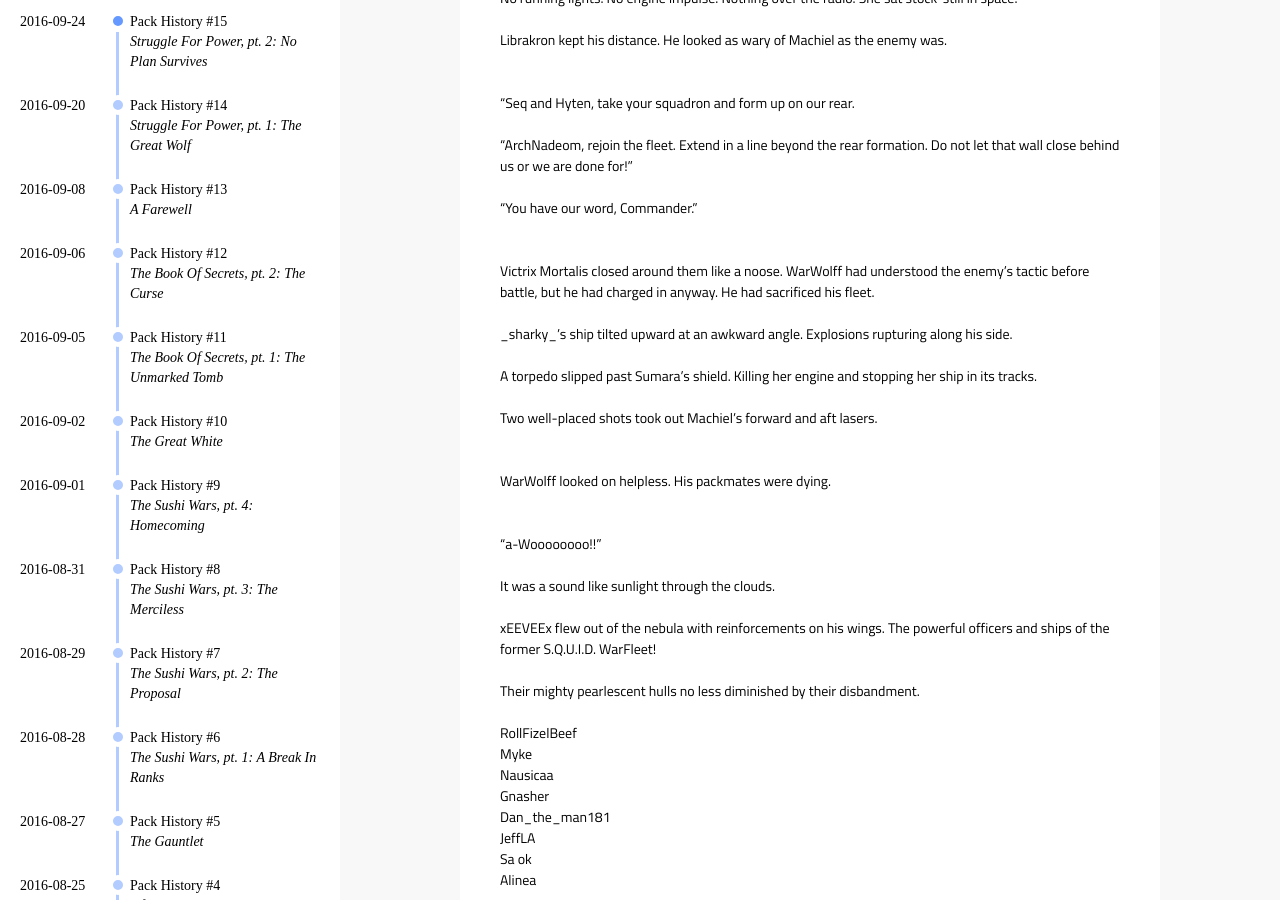
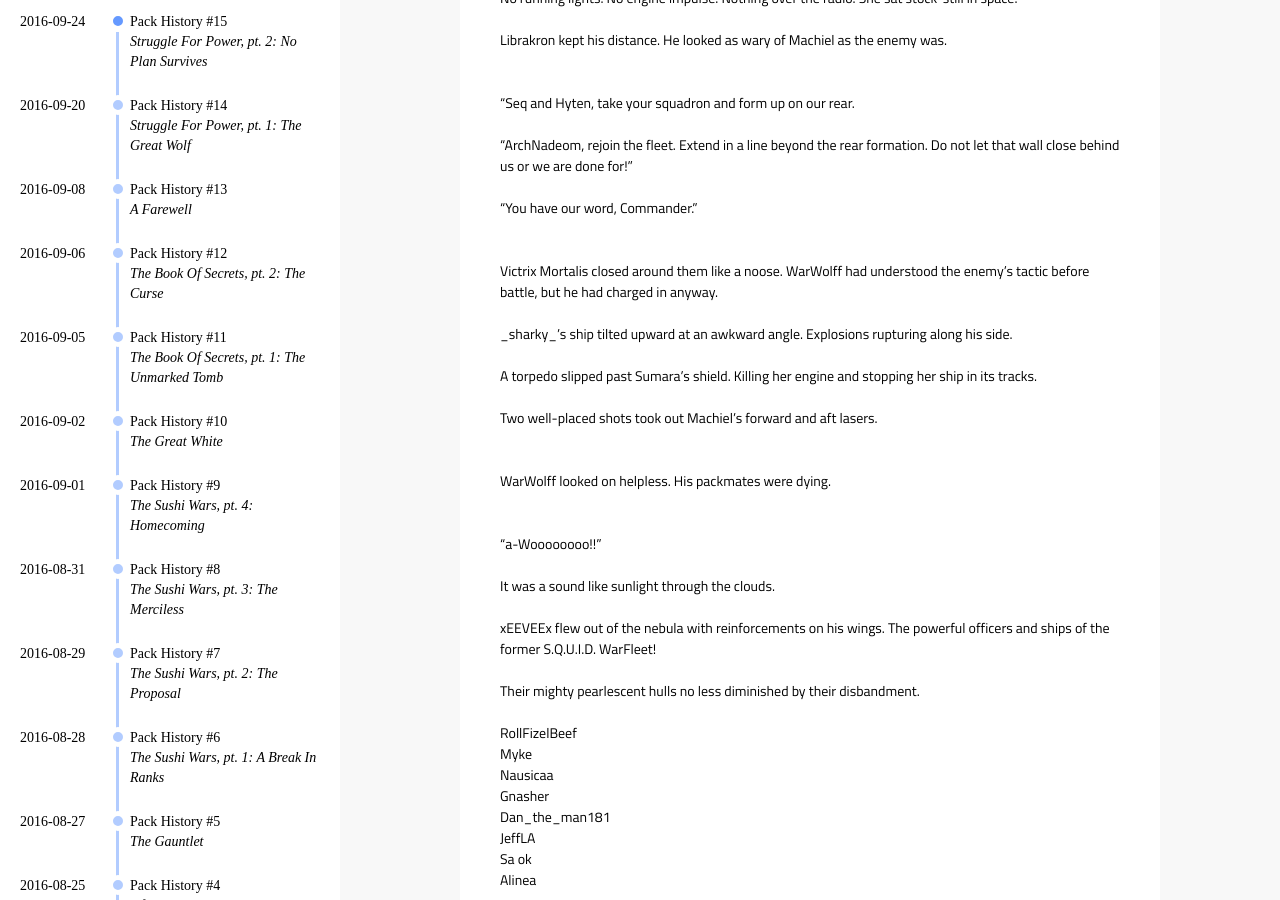
Before and after one commit to WolfpackPSS/wolfpackpss.github.io, a Jekyll site: the page built from _posts/2016-09-24-history-of-the-pack-no-plan-survives.md, in a window 1280 px wide and 900 px high, scrolled down 4834 px. Built offline with Jekyll 4.4.1, drawn with Linux system fonts in a browser that asks for light colours; comment, search, counter and statistics services are not loaded.

Commit message:
pack history 15, remove redundant sentence
another sentence seemed pedantic, so deleted it

```diff
--- a/_posts/2016-09-24-history-of-the-pack-no-plan-survives.md
+++ b/_posts/2016-09-24-history-of-the-pack-no-plan-survives.md
@@ -194,7 +194,7 @@ Librakron kept his distance. He looked as wary of Machiel as the enemy was.
 "You have our word, Commander."
 &nbsp;
 
-Victrix Mortalis closed around them like a noose. WarWolff had understood the enemy's tactic before battle, but he had charged in anyway. He had sacrificed his fleet.
+Victrix Mortalis closed around them like a noose. WarWolff had understood the enemy's tactic before battle, but he had charged in anyway.
 
 \_sharky\_'s ship tilted upward at an awkward angle. Explosions rupturing along his side.
 
```
